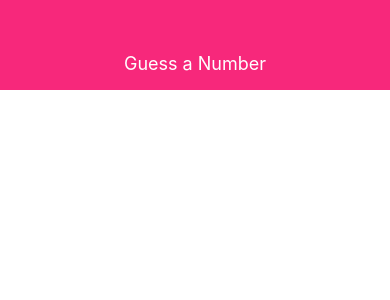
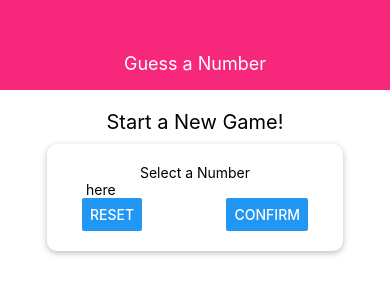
Before and after one commit to SBYDeveloper/guess-a-number, a React Native app: screen / in a window 390 px wide. Shown: the top 300 px of the page. Built offline with nearby package versions, Linux system fonts and the light colour scheme.

Commit message:
start game screen

```diff
--- a/App.js
+++ b/App.js
@@ -1,11 +1,13 @@
 import React from 'react';
 import { StyleSheet, View } from 'react-native';
 import Header from './components/Header'
+import StartGameScreen from './screens/StartGameScreen'
 
 export default function App() {
   return (
     <View style={styles.screen}>
       <Header title="Guess a Number" />
+      <StartGameScreen />
     </View>
   );
 }
--- /dev/null
+++ b/screens/StartGameScreen.js
@@ -0,0 +1,51 @@
+import React from 'react';
+import { StyleSheet, View, Text, TextInput, Button } from 'react-native';
+
+const StartGameScreen = props => {
+    return (
+        <View style={styles.screen}>
+            <Text style={styles.title}>Start a New Game!</Text>
+            <View style={styles.inputContainer}>
+                <Text>Select a Number</Text>
+                <TextInput placeholder="here"/>
+                <View style={styles.buttonContainer}>
+                    <Button title="Reset" onPress={() => {}}/>
+                    <Button title="Confirm" onPress={() => {}}/>
+                </View>
+            </View>
+        </View>
+    )
+};
+
+const styles = StyleSheet.create({
+    screen: {
+        flex: 1,
+        padding: 10,
+        alignItems: 'center'
+    },
+    title: {
+        fontSize: 20,
+        marginVertical: 10
+    },
+    inputContainer: {
+        width: '80%',
+        maxWidth: '80%',
+        alignItems: 'center',
+        shadowColor: '#000',
+        shadowOffset: { width:0, height: 2},
+        shadowRadius: 6,
+        shadowOpacity: 0.26,
+        backgroundColor: '#fff',
+        elevation: 5,
+        padding: 20,
+        borderRadius: 10
+    },
+    buttonContainer: {
+        flexDirection: 'row',
+        width: '100%',
+        justifyContent: 'space-between',
+        paddingHorizontal: 15
+    }
+});
+
+export default StartGameScreen;
```
